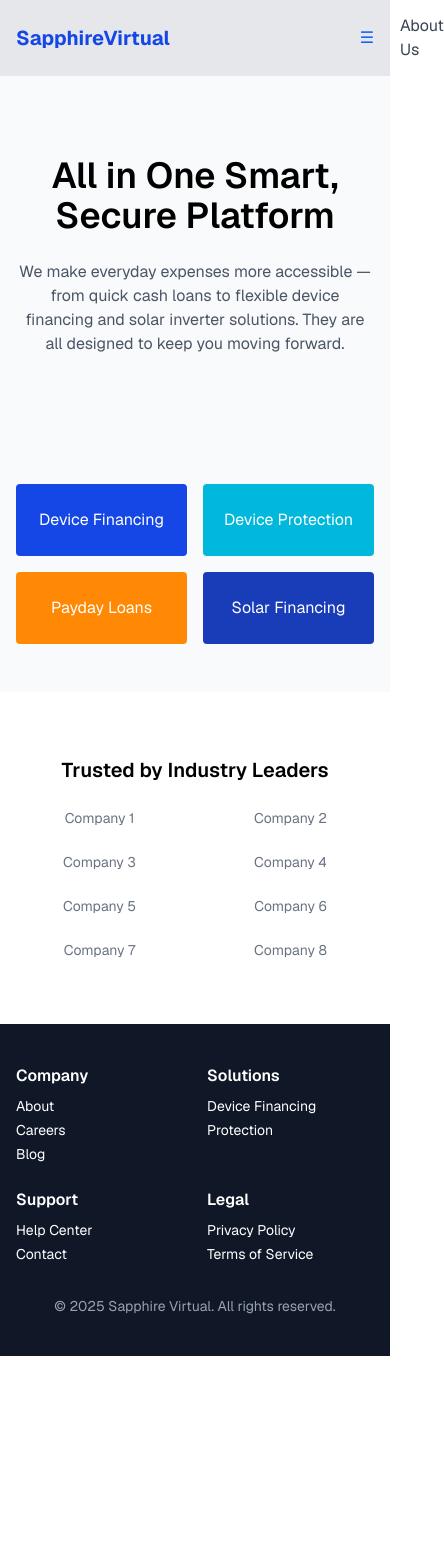
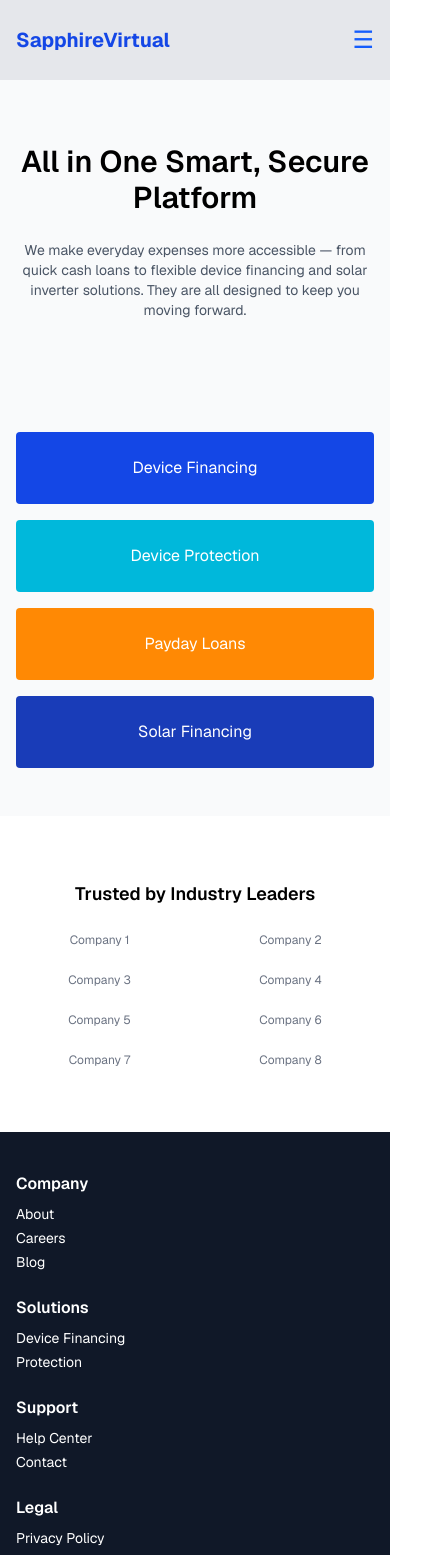
Before and after one commit to Victorydev1/Sapphire, a Next.js app: page / in a window 390 px wide. Shown: the top 1555 px of the page, 444 px wide, since content can reach past the window. Before the commit the page ends 1356 px from the top, so only its background shows below. Built offline with nearby package versions, Linux system fonts and the light colour scheme.

Commit message:
responsive update

```diff
--- a/app/page.tsx
+++ b/app/page.tsx
@@ -1,51 +1,83 @@
 export default function Home() {
   return (
     <main className="font-sans antialiased">
+      {/* Header */}
       <header className="bg-gray-200">
-        <div className="max-w-7xl mx-auto px-4 py-6 flex justify-between items-center">
+        <div className="max-w-7xl mx-auto px-4 py-6 flex justify-between items-center relative">
           <h1 className="text-xl font-bold text-blue-700">SapphireVirtual</h1>
-            <a href="#" className="text-gray-700 hover:text-blue-600 absolute left-100">About Us</a>
+
+          {/* About Us — hidden on very small screens */}
+          <a
+            href="#"
+            className="text-gray-700 hover:text-blue-600 hidden sm:inline"
+          >
+            About Us
+          </a>
+
+          {/* Desktop Nav */}
           <nav className="space-x-6 hidden md:flex">
-            <a href="#" className="bg-blue-700 text-white text-center py-2 px-4 rounded-2xl">Contact Us</a>
+            <a
+              href="#"
+              className="bg-blue-700 text-white text-center py-2 px-4 rounded-2xl"
+            >
+              Contact Us
+            </a>
           </nav>
-          <button className="md:hidden text-blue-600">☰</button>
+
+          {/* Mobile Menu Button */}
+          <button className="md:hidden text-blue-600 text-2xl">
+            ☰
+          </button>
         </div>
       </header>
 
-      <section className="bg-gray-50 py-20 text-center px-4">
-        <h2 className="text-4xl text-black md:text-5xl font-semibold mb-6">
+      {/* Hero Section */}
+      <section className="bg-gray-50 py-16 text-center px-4">
+        <h2 className="text-3xl sm:text-4xl md:text-5xl text-black font-semibold mb-6">
           All in One Smart, Secure Platform
         </h2>
-        <p className="max-w-2xl mx-auto text-gray-600">
-         We make everyday expenses more accessible — from quick cash loans to flexible device financing and solar inverter solutions. They are all designed to keep you moving forward.
+        <p className="max-w-2xl mx-auto text-gray-600 text-sm sm:text-base">
+          We make everyday expenses more accessible — from quick cash loans to
+          flexible device financing and solar inverter solutions. They are all
+          designed to keep you moving forward.
         </p>
       </section>
 
+      {/* Services Section */}
       <section className="bg-gray-50 py-12">
-        <div className="max-w-6xl mx-auto grid grid-cols-2 md:grid-cols-4 gap-4 px-4">
-          <div className="bg-blue-700 text-white text-center py-6 rounded">Device Financing</div>
-          <div className="bg-cyan-500 text-white text-center py-6 rounded">Device Protection</div>
-          <div className="bg-orange-400 text-white text-center py-6 rounded">Payday Loans</div>
-          <div className="bg-blue-800 text-white text-center py-6 rounded">Solar Financing</div>
+        <div className="max-w-6xl mx-auto grid grid-cols-1 sm:grid-cols-2 md:grid-cols-4 gap-4 px-4">
+          <div className="bg-blue-700 text-white text-center py-6 rounded">
+            Device Financing
+          </div>
+          <div className="bg-cyan-500 text-white text-center py-6 rounded">
+            Device Protection
+          </div>
+          <div className="bg-orange-400 text-white text-center py-6 rounded">
+            Payday Loans
+          </div>
+          <div className="bg-blue-800 text-white text-center py-6 rounded">
+            Solar Financing
+          </div>
         </div>
       </section>
 
+      {/* Companies Section */}
       <section className="bg-white py-16 text-center">
-        <h3 className="text-xl md:text-2xl text-black font-semibold mb-6">Trusted by Industry Leaders</h3>
+        <h3 className="text-lg sm:text-xl md:text-2xl text-black font-semibold mb-6">
+          Trusted by Industry Leaders
+        </h3>
         <div className="max-w-6xl mx-auto grid grid-cols-2 sm:grid-cols-4 lg:grid-cols-8 gap-6 px-4">
-          <div className="text-gray-500 text-sm">Company 1</div>
-          <div className="text-gray-500 text-sm">Company 2</div>
-          <div className="text-gray-500 text-sm">Company 3</div>
-          <div className="text-gray-500 text-sm">Company 4</div>
-          <div className="text-gray-500 text-sm">Company 5</div>
-          <div className="text-gray-500 text-sm">Company 6</div>
-          <div className="text-gray-500 text-sm">Company 7</div>
-          <div className="text-gray-500 text-sm">Company 8</div>
+          {Array.from({ length: 8 }).map((_, i) => (
+            <div key={i} className="text-gray-500 text-xs sm:text-sm">
+              Company {i + 1}
+            </div>
+          ))}
         </div>
       </section>
 
+      {/* Footer */}
       <footer className="bg-gray-900 text-white py-10">
-        <div className="max-w-6xl mx-auto px-4 grid grid-cols-2 md:grid-cols-4 gap-6">
+        <div className="max-w-6xl mx-auto px-4 grid grid-cols-1 sm:grid-cols-2 md:grid-cols-4 gap-6">
           <div>
             <h4 className="font-semibold mb-2">Company</h4>
             <ul className="space-y-1 text-sm">
@@ -76,7 +108,7 @@ export default function Home() {
             </ul>
           </div>
         </div>
-        <div className="mt-8 text-center text-sm text-gray-400">
+        <div className="mt-8 text-center text-xs sm:text-sm text-gray-400">
           &copy; 2025 Sapphire Virtual. All rights reserved.
         </div>
       </footer>
```
